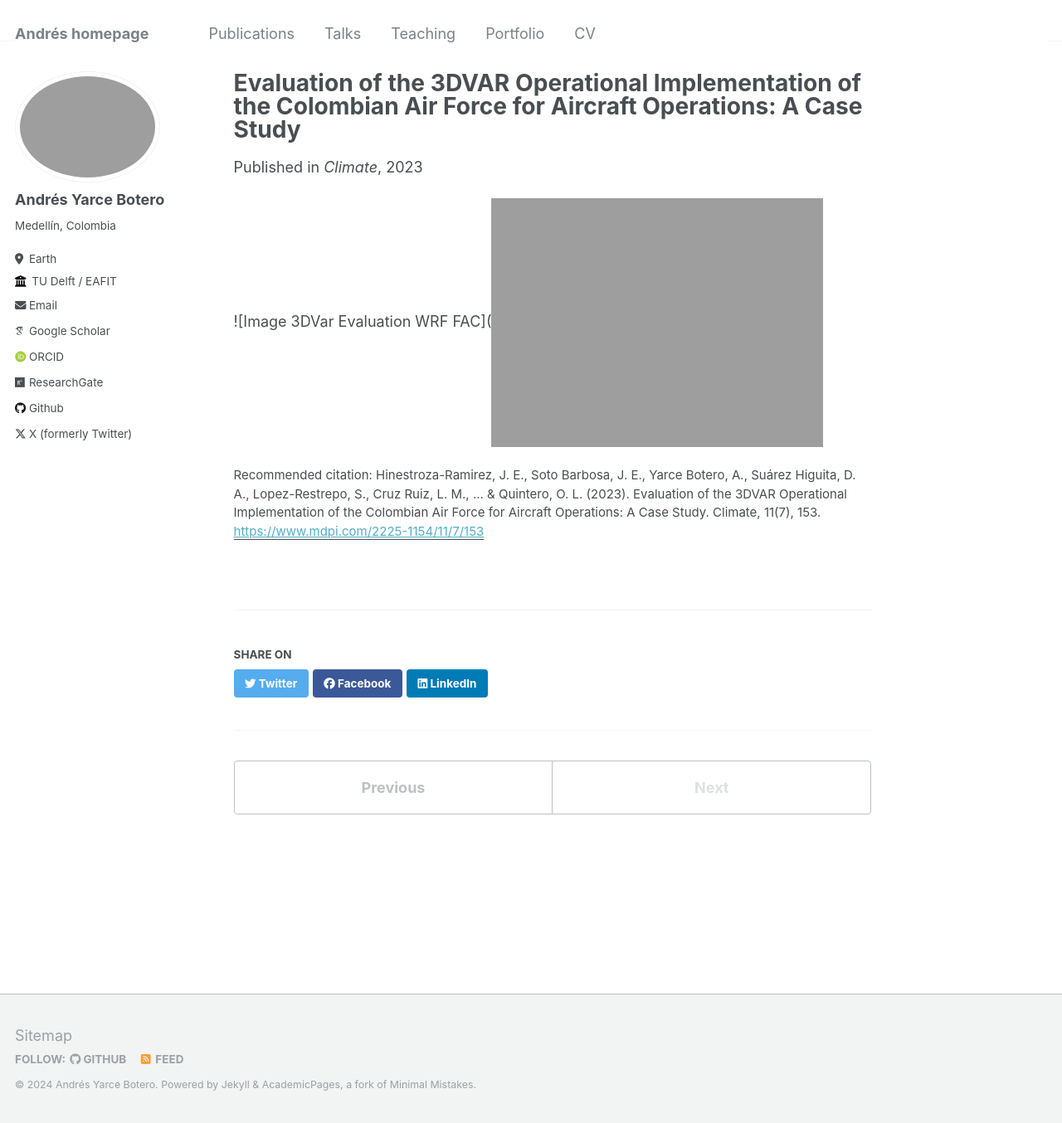
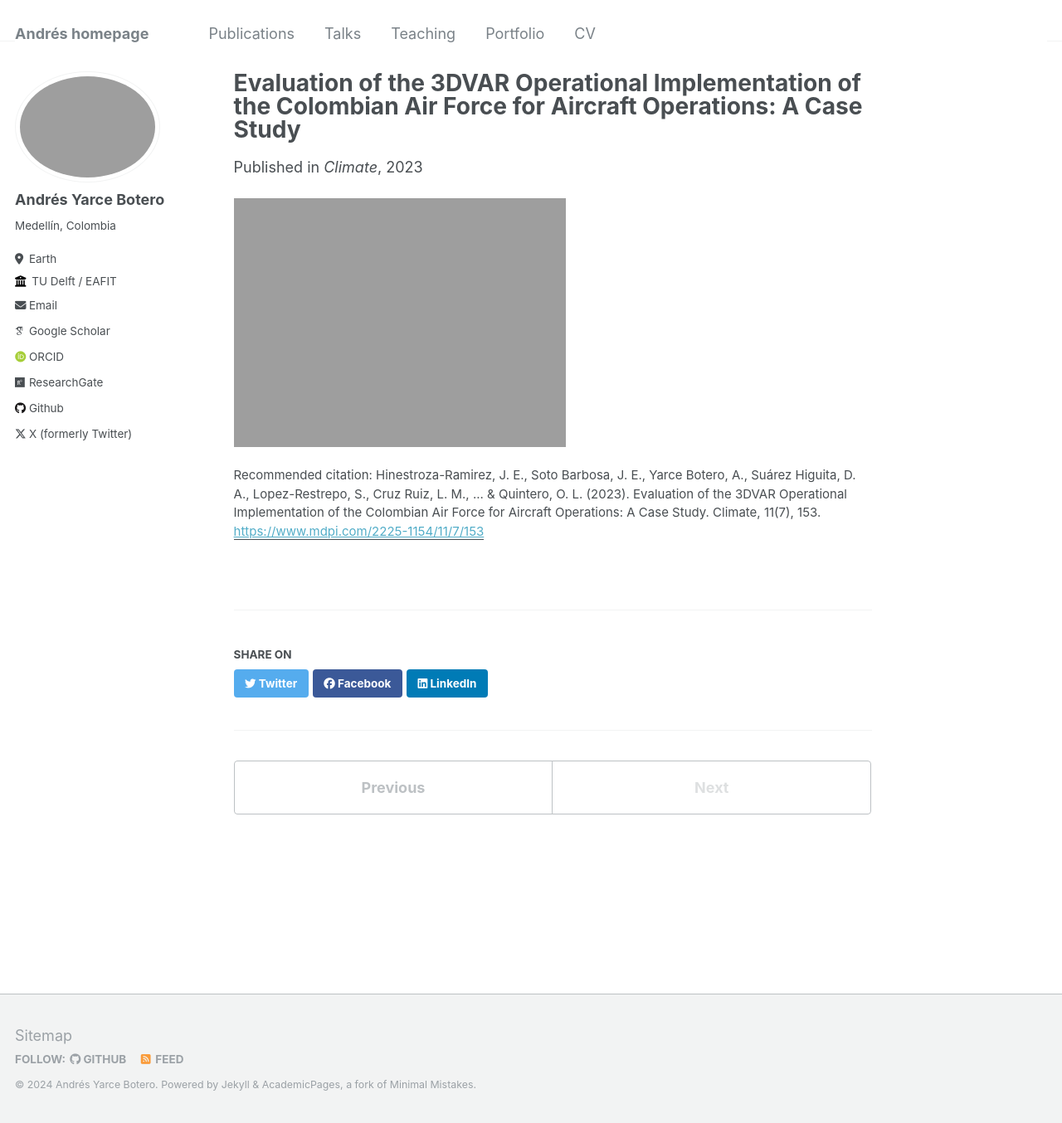
Before and after one commit to ayarceb/ayarceb.github.io, a Jekyll site: the page built from _publications/2023-Evaluation.md, in a window 1280 px wide and 1354 px high. Shown: the whole window at 83% size. Built offline with Jekyll 4.4.1, drawn with Linux system fonts in a browser that asks for light colours; some web fonts are replaced.

Commit message:
Update 2023-Evaluation.md

```diff
--- a/_publications/2023-Evaluation.md
+++ b/_publications/2023-Evaluation.md
@@ -8,4 +8,4 @@ venue: 'Climate'
 paperurl: 'https://www.mdpi.com/2225-1154/11/7/153'
 citation: 'Hinestroza-Ramirez, J. E., Soto Barbosa, J. E., Yarce Botero, A., Suárez Higuita, D. A., Lopez-Restrepo, S., Cruz Ruiz, L. M., ... & Quintero, O. L. (2023). Evaluation of the 3DVAR Operational Implementation of the Colombian Air Force for Aircraft Operations: A Case Study. Climate, 11(7), 153.'
 ---
-![Image 3DVar Evaluation WRF FAC](![alt text](3dVar.png)
+![Image 3DVar Evaluation WRF FAC](3dVar.png)
```
